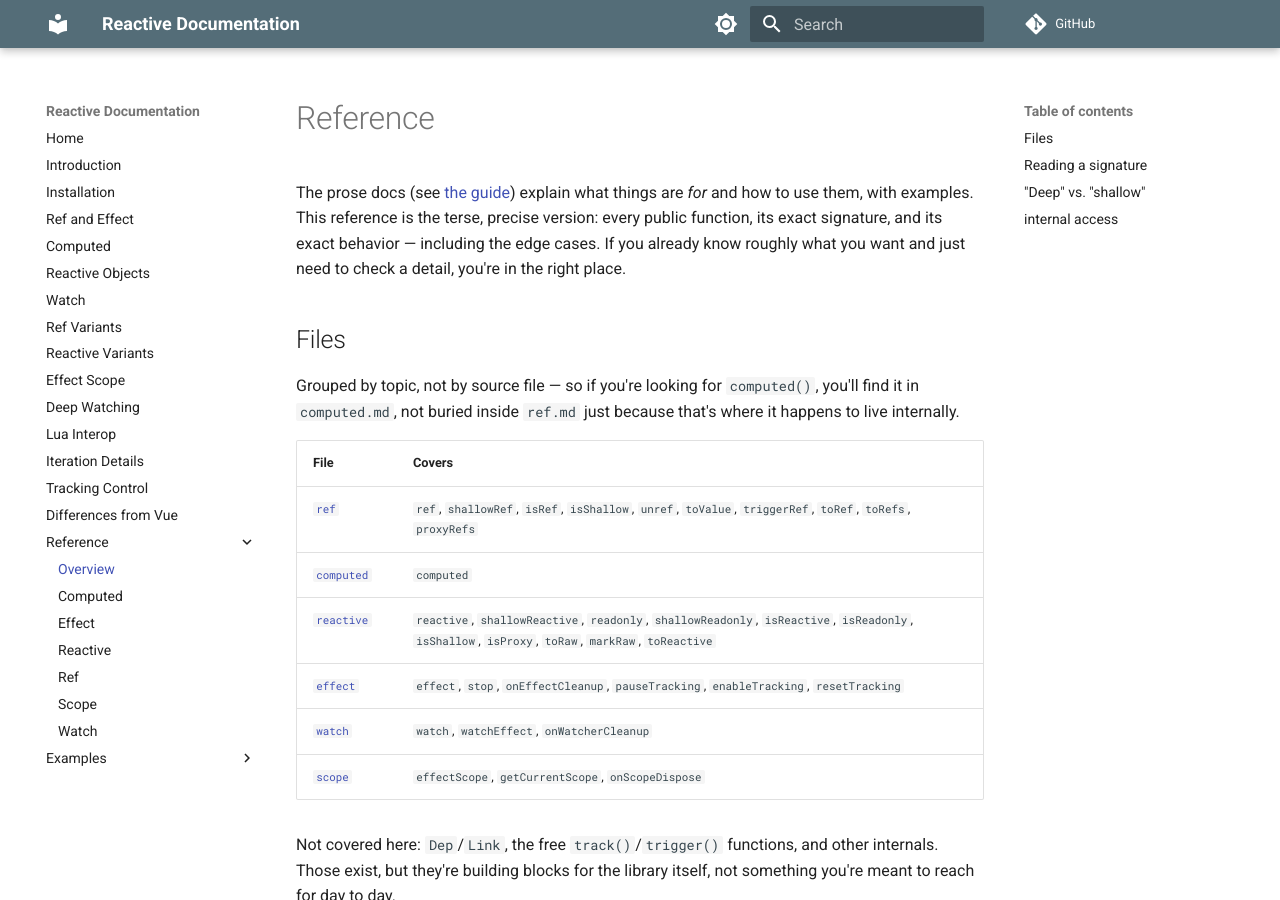
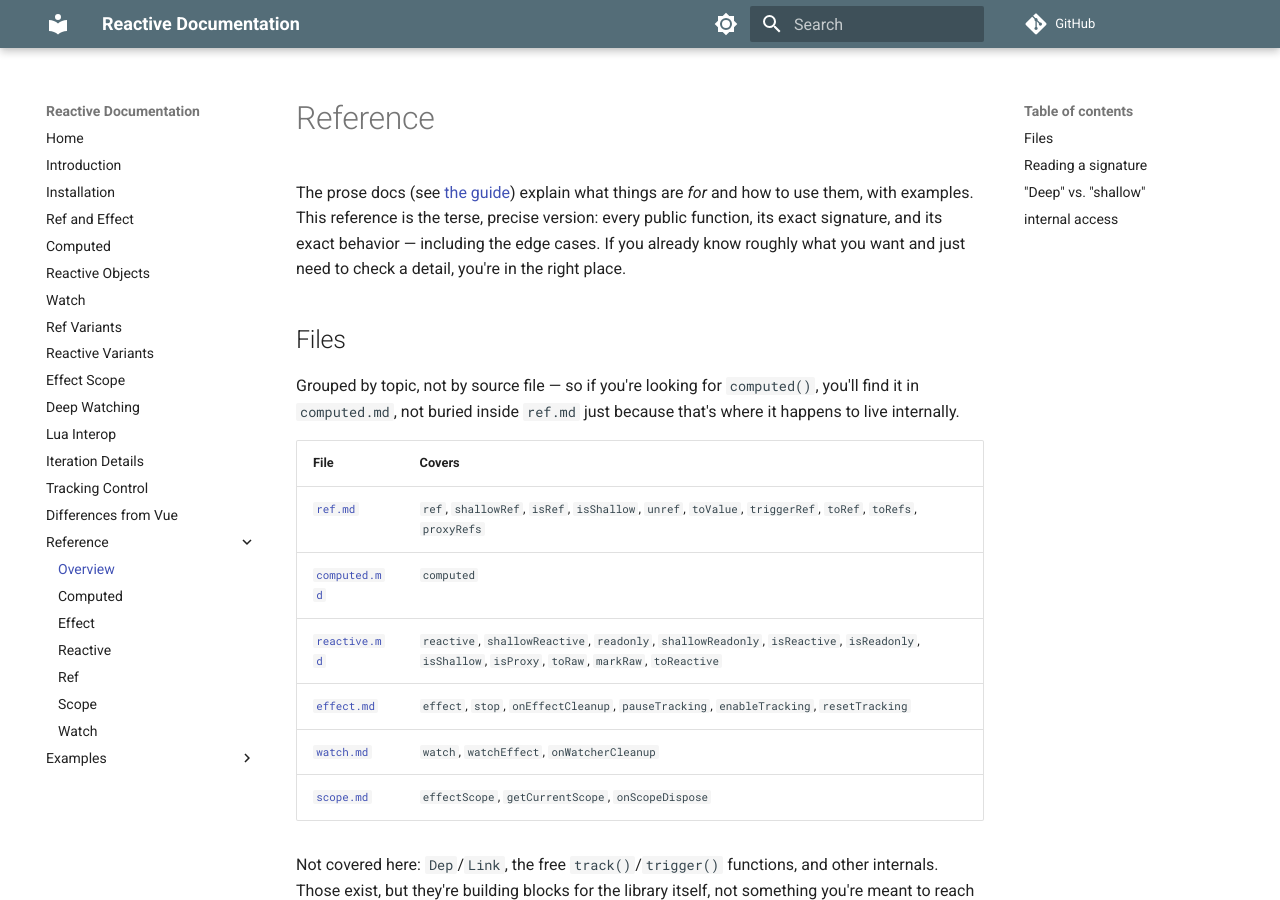
Before and after one commit to orhpel/reactive, an MkDocs documentation site: the page built from docs/reference/README.md, in a window 1280 px wide and 900 px high. Built offline with MkDocs 1.6.1 and Material for MkDocs 9.7.7, drawn with Linux system fonts in a browser that asks for light colours; comment, search, counter and statistics services are not loaded.

```diff
--- a/docs/reference/README.md
+++ b/docs/reference/README.md
@@ -15,12 +15,12 @@ Grouped by topic, not by source file — so if you're looking for
 
 | File | Covers |
 |---|---|
-| [`ref`](ref.md) | `ref`, `shallowRef`, `isRef`, `isShallow`, `unref`, `toValue`, `triggerRef`, `toRef`, `toRefs`, `proxyRefs` |
-| [`computed`](computed.md) | `computed` |
-| [`reactive`](reactive.md) | `reactive`, `shallowReactive`, `readonly`, `shallowReadonly`, `isReactive`, `isReadonly`, `isShallow`, `isProxy`, `toRaw`, `markRaw`, `toReactive` |
-| [`effect`](effect.md) | `effect`, `stop`, `onEffectCleanup`, `pauseTracking`, `enableTracking`, `resetTracking` |
-| [`watch`](watch.md) | `watch`, `watchEffect`, `onWatcherCleanup` |
-| [`scope`](scope.md) | `effectScope`, `getCurrentScope`, `onScopeDispose` |
+| [`ref.md`](ref) | `ref`, `shallowRef`, `isRef`, `isShallow`, `unref`, `toValue`, `triggerRef`, `toRef`, `toRefs`, `proxyRefs` |
+| [`computed.md`](computed) | `computed` |
+| [`reactive.md`](reactive) | `reactive`, `shallowReactive`, `readonly`, `shallowReadonly`, `isReactive`, `isReadonly`, `isShallow`, `isProxy`, `toRaw`, `markRaw`, `toReactive` |
+| [`effect.md`](effect) | `effect`, `stop`, `onEffectCleanup`, `pauseTracking`, `enableTracking`, `resetTracking` |
+| [`watch.md`](watch) | `watch`, `watchEffect`, `onWatcherCleanup` |
+| [`scope.md`](scope) | `effectScope`, `getCurrentScope`, `onScopeDispose` |
 
 Not covered here: `Dep`/`Link`, the free `track()`/`trigger()`
 functions, and other internals. Those exist, but they're building
```
